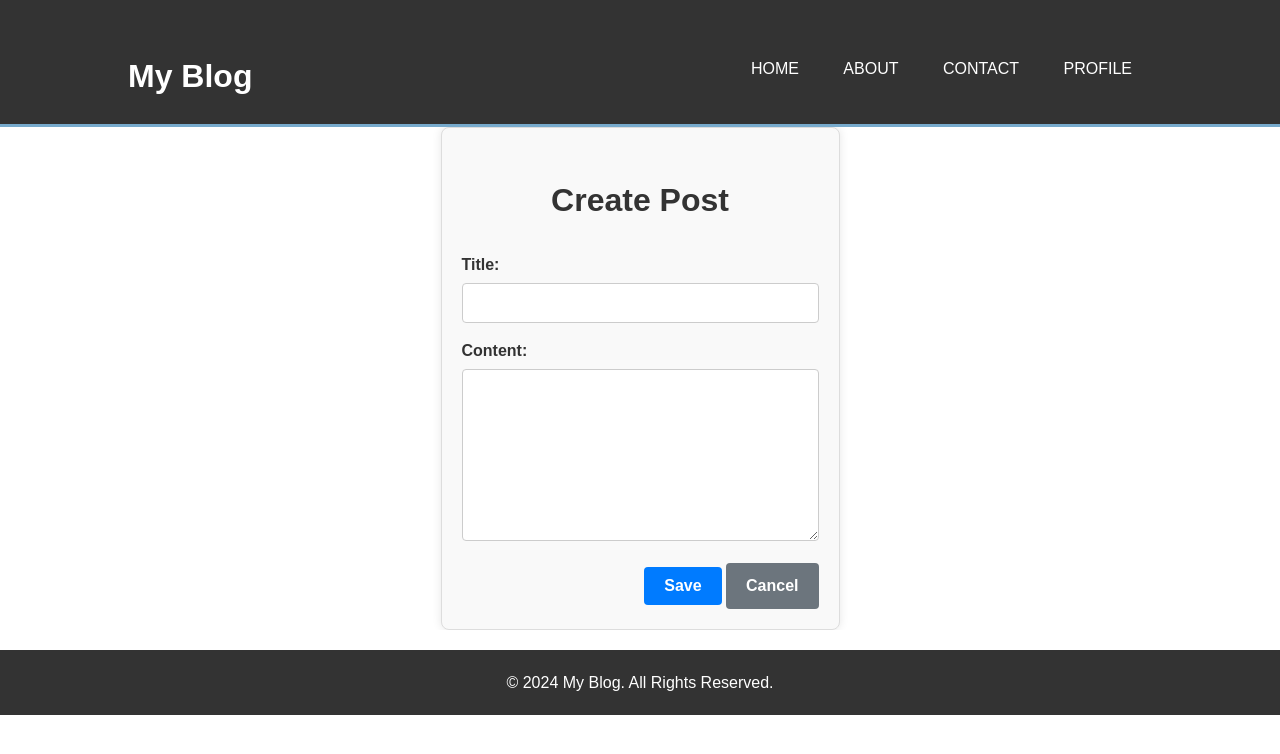
After one commit to lewmas9152/blogApp, a Django app: page /post/new/ in a window 1280 px wide. The commit adds this page. Shown: the top 754 px of the page. Run offline with Django 5.2, Linux system fonts and the light colour scheme; a user stored in the database is signed in.

Commit message:
enabled creating deleting and editing of blogs

```diff
--- a/blog_app/forms.py
+++ b/blog_app/forms.py
@@ -3,6 +3,7 @@ from typing import Any
 from django import forms
 from django.contrib.auth.models import User
 from django.contrib.auth.forms import UserCreationForm
+from .models import Post
 
 class CustomUserCreationForm(UserCreationForm):
     first_name = forms.CharField(max_length=30, required=True)
@@ -17,3 +18,8 @@ class CustomUserCreationForm(UserCreationForm):
         super(CustomUserCreationForm,self).__init__(*args, **kwargs)
         self.fields['username'].help_text = None
         self.fields['password2'].help_text = None
+
+class PostForm(forms.ModelForm):
+    class Meta:
+        model =Post
+        fields =['title','content']
--- a/blog_app/urls.py
+++ b/blog_app/urls.py
@@ -1,11 +1,16 @@
 from django.urls import path
 from . import views
-
+from django.views.generic import TemplateView
 
 urlpatterns = [
     path('',views.home, name='home'),
     path('register/', views.register_view, name='register'),
     path('login/',views.login_view, name='login'),
     path('profile/<str:username>/', views.profile_view, name='profile'),
-    path('post/<int:id>/',views.post_detail,name='post_detail')
+    path('post/<int:id>/',views.post_detail,name='post_detail'),
+    path('post/new/', views.post_create, name='post_create'),
+    path('post/<int:id>/edit/', views.post_edit, name ='post_edit'),
+    path('post/<int:id>/delete/', views.post_delete, name ='post_delete'),
+    path('test/', TemplateView.as_view(template_name='blog_app/test.html')),
+
 ]
--- a/blog_app/views.py
+++ b/blog_app/views.py
@@ -1,8 +1,9 @@
 from django.shortcuts import render, get_object_or_404,redirect
 from django.contrib.auth.forms import AuthenticationForm
-from .forms import CustomUserCreationForm
+from .forms import CustomUserCreationForm, PostForm
+from django.contrib.auth.decorators import login_required
 from django.contrib.auth import login, logout
-from django.http import HttpResponse
+from django.http import HttpResponseForbidden
 from django .contrib.auth.models import User
 from .models import Post
 
@@ -13,7 +14,7 @@ def login_view(request):
         if form.is_valid():
             user = form.get_user()
             login(request, user)
-            return redirect('home')  # Replace 'home' with your desired redirect target
+            return redirect('home')
     else:
         form = AuthenticationForm()
     return render(request, 'blog_app/login.html', {'form': form})
@@ -24,7 +25,7 @@ def register_view(request):
         if form.is_valid():
             user = form.save()
             login(request, user)
-            return redirect('home')  # Replace 'home' with your desired redirect target
+            return redirect('home')
     else:
         form = CustomUserCreationForm()
     return render(request, 'blog_app/register.html', {'form': form})
@@ -33,6 +34,7 @@ def profile_view(request, username):
     user = get_object_or_404(User, username=username)
     return render(request, 'blog_app/profile.html', {'user':user})
 
+@login_required
 def home(request):
     posts = Post.objects.all()
     context = {
@@ -40,6 +42,7 @@ def home(request):
     }
     return render(request,'blog_app/home.html',context)
 
+@login_required
 def post_detail(request,id):
     post = get_object_or_404(Post,id=id)
     context = {
@@ -47,11 +50,38 @@ def post_detail(request,id):
     }
     return render(request,'blog_app/detail.html',context)
 
-def create(request):
-    pass
+@login_required
+def post_create(request):
+    if request.method == "POST":
+        form = PostForm(request.POST)
+        if form.is_valid():
+            post = form.save(commit=False)
+            post.author = request.user
+            post.save()
+            return redirect('home')
+    else:
+        form = PostForm()
+    return render(request, 'blog_app/post_form.html', {'form': form})
+@login_required
+def post_edit(request, id):
+    post = get_object_or_404(Post, id=id)
+    if post.author != request.user:
+        return HttpResponseForbidden()
+    if request.method == "POST":
+        form = PostForm(request.POST, instance=post)
+        if form.is_valid():
+            form.save()
+            return redirect('post_detail', id=post.id)
+    else:
+        form = PostForm(instance=post)
+    return render(request, 'blog_app/post_form.html',{'form': form})
 
-def edit(request):
-    pass
-
-def delete(request):
-    pass
+@login_required
+def post_delete(request, id):
+    post = get_object_or_404(Post, id=id)
+    if post.author != request.user:
+        return HttpResponseForbidden()
+    if request.method == "POST":
+        post.delete()
+        return redirect('home')
+    return render(request, 'blog_app/post_confirm_delete.html', {'post': post})
--- /dev/null
+++ b/static/blogApp/forms.css
@@ -0,0 +1,127 @@
+.form-container {
+  max-width: 600px;
+  margin: 0 auto;
+  padding: 20px;
+  background-color: #f9f9f9;
+  border: 1px solid #ddd;
+  border-radius: 8px;
+  box-shadow: 0 0 10px rgba(0, 0, 0, 0.1);
+}
+
+.form-header {
+  text-align: center;
+  margin-bottom: 20px;
+}
+
+.form-header h2 {
+  font-size: 2em;
+  color: #333;
+}
+
+.form-field {
+  margin-bottom: 15px;
+}
+
+.form-field label {
+  font-weight: bold;
+  color: #333;
+  display: block;
+  margin-bottom: 5px;
+}
+
+.form-field input[type="text"],
+.form-field textarea {
+  width: 100%;
+  padding: 10px;
+  border: 1px solid #ccc;
+  border-radius: 4px;
+  box-sizing: border-box;
+  font-size: 1em;
+  background-color: #fff;
+}
+
+.form-actions {
+  text-align: right;
+}
+
+.form-actions .btn {
+  padding: 10px 20px;
+  font-size: 1em;
+  border: none;
+  border-radius: 4px;
+  cursor: pointer;
+}
+
+
+.btn {
+    display: inline-block;
+    padding: 8px 16px;
+    font-size: 14px;
+    font-weight: bold;
+    text-align: center;
+    text-decoration: none;
+    border-radius: 4px;
+    transition: background-color 0.3s ease, color 0.3s ease;
+    cursor: pointer;
+}
+
+.btn-primary {
+    background-color: #007bff;
+    color: #fff;
+    border: 2px solid #007bff;
+}
+
+
+.btn-primary:hover {
+    background-color: #0056b3;
+    border-color: #0056b3;
+}
+
+.btn-secondary {
+  background-color: #6c757d;
+  color: #fff;
+}
+
+.btn-secondary:hover {
+    background-color: #5a6268;
+    border-color: #545b62;
+}
+
+
+.btn-danger {
+    background-color: #dc3545;
+    color: #fff;
+    border: 2px solid #dc3545;
+}
+
+.btn-danger:hover {
+    background-color: #c82333;
+    border-color: #bd2130;
+}
+
+.delete-confirmation {
+  text-align: center;
+  margin: 20px 0;
+}
+
+.delete-confirmation p {
+  font-size: 1.2em;
+  color: #333;
+}
+
+
+
+@media (max-width: 768px) {
+  .form-container {
+    padding: 15px;
+  }
+
+  .form-header h2 {
+    font-size: 1.5em;
+  }
+
+  .form-actions .btn {
+    width: 100%;
+    margin-bottom: 10px;
+  }
+}
--- a/static/blogApp/main.css
+++ b/static/blogApp/main.css
@@ -128,6 +128,8 @@ main {
 }
 
 footer {
+  flex-shrink: 0;
+  margin-top: auto;
   background: #333;
   color: #fff;
   text-align: center;
--- /dev/null
+++ b/templates/blog_app/post_form.html
@@ -0,0 +1,32 @@
+{% extends "blog_app/base.html" %}
+{% load static %}
+{% block extrastyles %}
+<link rel="stylesheet" href="{% static 'blogApp/forms.css' %}">
+<style>
+  .sidebar {
+    display:none;
+  }
+</style>
+{% endblock %}
+{% block content %}
+<div class="form-container" >
+  <div class="form-header">
+    <h2>{% if form.instance.pk %}Edit{% else %}Create{% endif %} Post</h2>
+  </div>
+  <form method="post">
+    {% csrf_token %}
+    <div class="form-field">
+      {{ form.title.label_tag }}
+      {{ form.title }}
+    </div>
+    <div class="form-field">
+      {{ form.content.label_tag }}
+      {{ form.content }}
+    </div>
+    <div class="form-actions">
+      <button type="submit" class="btn btn-primary">Save</button>
+      <a href="{% url 'home' %}" class="btn btn-secondary">Cancel</a>
+    </div>
+  </form>
+</div>
+{% endblock %}
```
Also changed, not shown: templates/blog_app/home.html (+26 -10 lines), templates/blog_app/post_confirm_delete.html (added, +27 -0 lines), templates/blog_app/test.html (added, +24 -0 lines), db.sqlite3.
